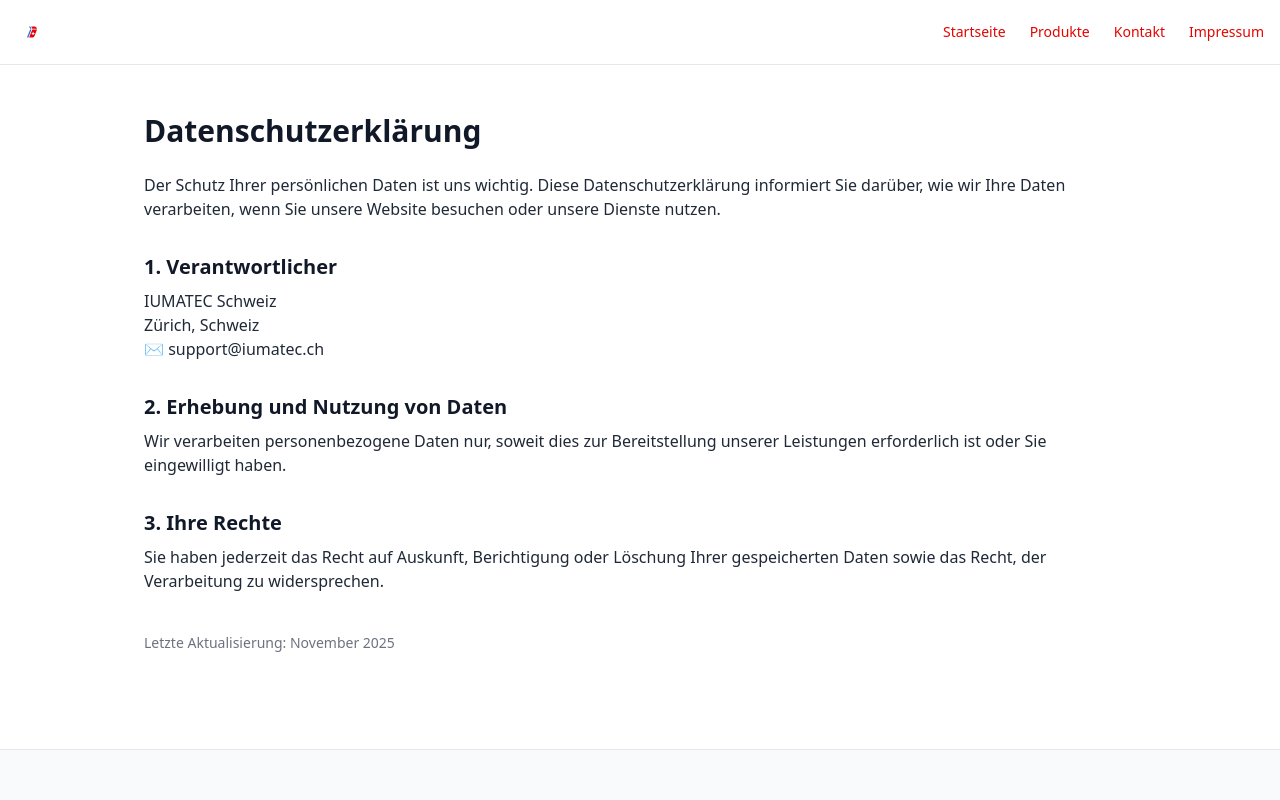
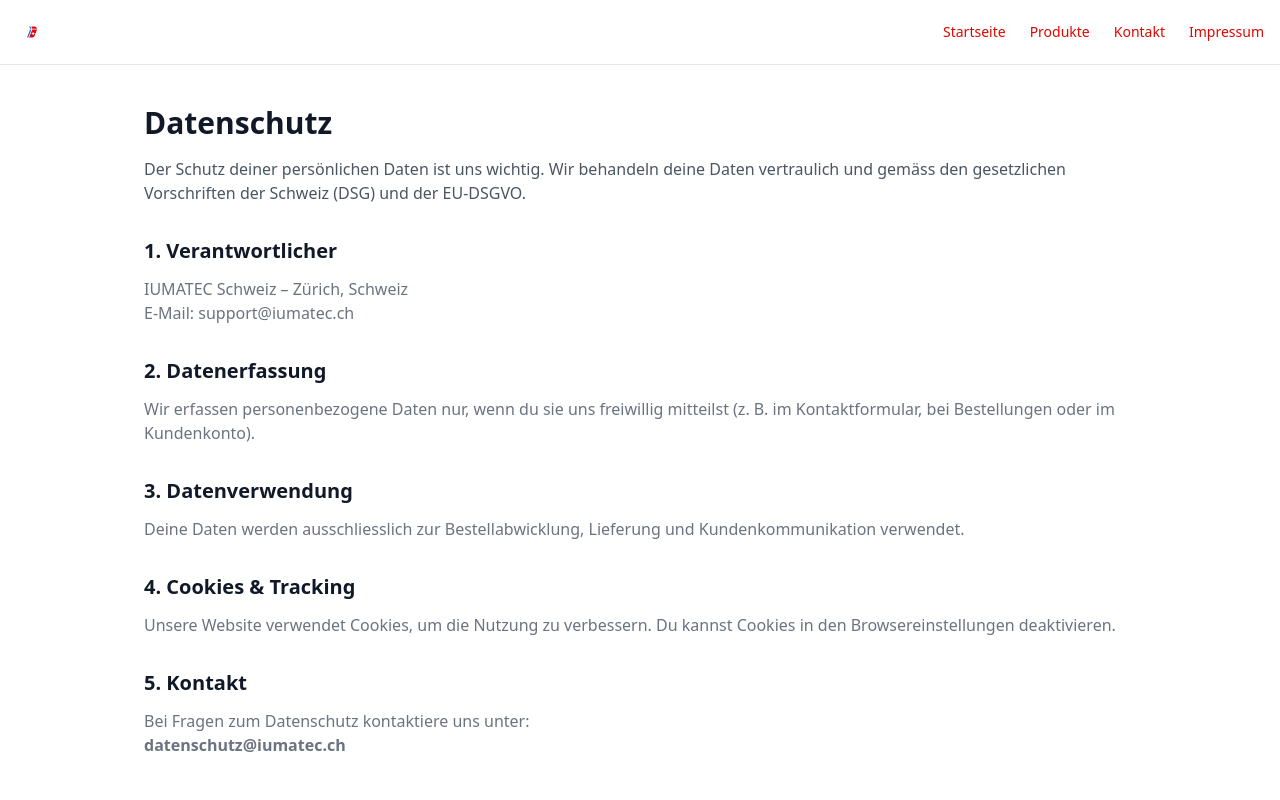
Before and after one commit to celsoneves32/iumatec-site, a Next.js app: page /datenschutz in a window 1280 px wide. Shown: the top 800 px of the page. Built offline with nearby package versions, Linux system fonts and the light colour scheme.

Commit message:
Update page.tsx

```diff
--- a/app/datenschutz/page.tsx
+++ b/app/datenschutz/page.tsx
@@ -1,39 +1,49 @@
 export const metadata = {
-  title: "Datenschutzerklärung | IUMATEC Schweiz",
-  description: "Datenschutzbestimmungen von IUMATEC – Schutz Ihrer persönlichen Daten.",
+  title: "Datenschutz | IUMATEC Schweiz",
+  description:
+    "Informationen zum Datenschutz bei IUMATEC – deine Daten sind bei uns sicher.",
 };
 
 export default function DatenschutzPage() {
   return (
-    <main className="max-w-5xl mx-auto px-4 py-12 text-gray-800 dark:text-gray-100">
-      <h1 className="text-3xl font-bold mb-6">Datenschutzerklärung</h1>
-      <p className="mb-4">
-        Der Schutz Ihrer persönlichen Daten ist uns wichtig. Diese
-        Datenschutzerklärung informiert Sie darüber, wie wir Ihre Daten
-        verarbeiten, wenn Sie unsere Website besuchen oder unsere Dienste
-        nutzen.
-      </p>
-      <h2 className="text-xl font-semibold mt-8 mb-2">1. Verantwortlicher</h2>
-      <p>
-        IUMATEC Schweiz<br />
-        Zürich, Schweiz<br />
-        ✉️ support@iumatec.ch
+    <main className="max-w-5xl mx-auto px-4 py-10">
+      <h1 className="text-3xl font-semibold mb-4">Datenschutz</h1>
+      <p className="text-gray-600 dark:text-gray-400 mb-4">
+        Der Schutz deiner persönlichen Daten ist uns wichtig. Wir behandeln
+        deine Daten vertraulich und gemäss den gesetzlichen Vorschriften der
+        Schweiz (DSG) und der EU-DSGVO.
       </p>
 
-      <h2 className="text-xl font-semibold mt-8 mb-2">2. Erhebung und Nutzung von Daten</h2>
-      <p>
-        Wir verarbeiten personenbezogene Daten nur, soweit dies zur Bereitstellung
-        unserer Leistungen erforderlich ist oder Sie eingewilligt haben.
+      <h2 className="text-xl font-semibold mt-8 mb-3">1. Verantwortlicher</h2>
+      <p className="text-gray-500">
+        IUMATEC Schweiz – Zürich, Schweiz
+        <br />
+        E-Mail: support@iumatec.ch
       </p>
 
-      <h2 className="text-xl font-semibold mt-8 mb-2">3. Ihre Rechte</h2>
-      <p>
-        Sie haben jederzeit das Recht auf Auskunft, Berichtigung oder Löschung Ihrer
-        gespeicherten Daten sowie das Recht, der Verarbeitung zu widersprechen.
+      <h2 className="text-xl font-semibold mt-8 mb-3">2. Datenerfassung</h2>
+      <p className="text-gray-500 mb-4">
+        Wir erfassen personenbezogene Daten nur, wenn du sie uns freiwillig
+        mitteilst (z. B. im Kontaktformular, bei Bestellungen oder im Kundenkonto).
       </p>
 
-      <p className="mt-10 text-sm text-gray-500">
-        Letzte Aktualisierung: November 2025
+      <h2 className="text-xl font-semibold mt-8 mb-3">3. Datenverwendung</h2>
+      <p className="text-gray-500 mb-4">
+        Deine Daten werden ausschliesslich zur Bestellabwicklung, Lieferung und
+        Kundenkommunikation verwendet.
+      </p>
+
+      <h2 className="text-xl font-semibold mt-8 mb-3">4. Cookies & Tracking</h2>
+      <p className="text-gray-500 mb-4">
+        Unsere Website verwendet Cookies, um die Nutzung zu verbessern. Du
+        kannst Cookies in den Browsereinstellungen deaktivieren.
+      </p>
+
+      <h2 className="text-xl font-semibold mt-8 mb-3">5. Kontakt</h2>
+      <p className="text-gray-500">
+        Bei Fragen zum Datenschutz kontaktiere uns unter:
+        <br />
+        <strong>datenschutz@iumatec.ch</strong>
       </p>
     </main>
   );
```
